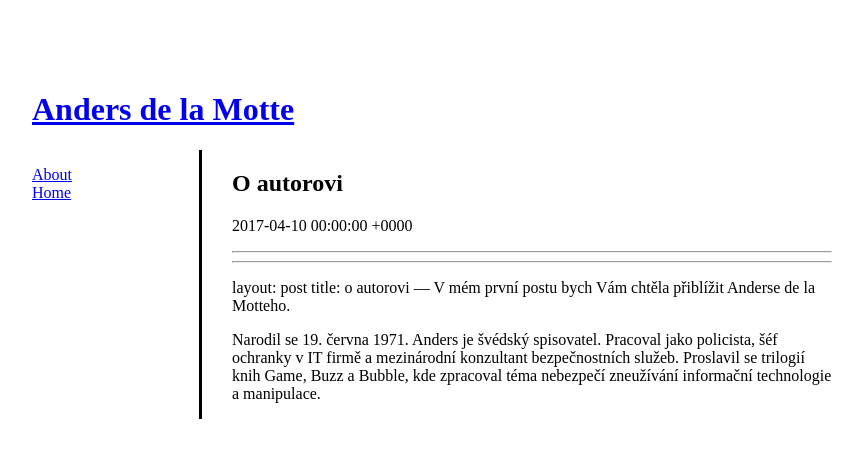
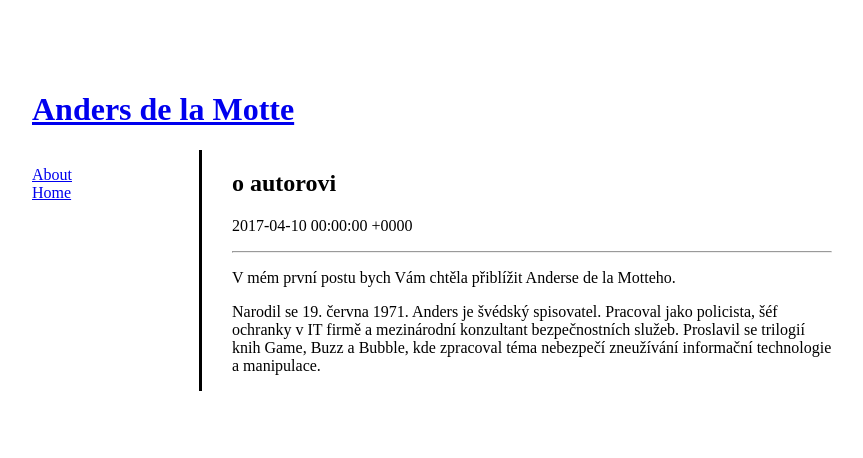
Before and after one commit to dominikamiholova/learn-jekyll, a Jekyll site: the page built from _posts/2017-04-10-O autorovi.md, in a window 1280 px wide. Shown: the top 458 px of the page, without its empty margins (208-1071 px from the left). Built offline with Jekyll 4.4.1, drawn with Linux system fonts in a browser that asks for light colours; our own code applies the rules of GitHub Pages for plain Markdown files; comment, search, counter and statistics services are not loaded.

Commit message:
Update 2017-04-10-O autorovi.md

```diff
--- a/_posts/2017-04-10-O autorovi.md
+++ b/_posts/2017-04-10-O autorovi.md
@@ -1,7 +1,7 @@
 ---
- layout: post
- title: o autorovi
- ---
+title: o autorovi
+layout: post
+---
  V mém první postu bych Vám chtěla přiblížit Anderse de la Motteho.
 
 
```
